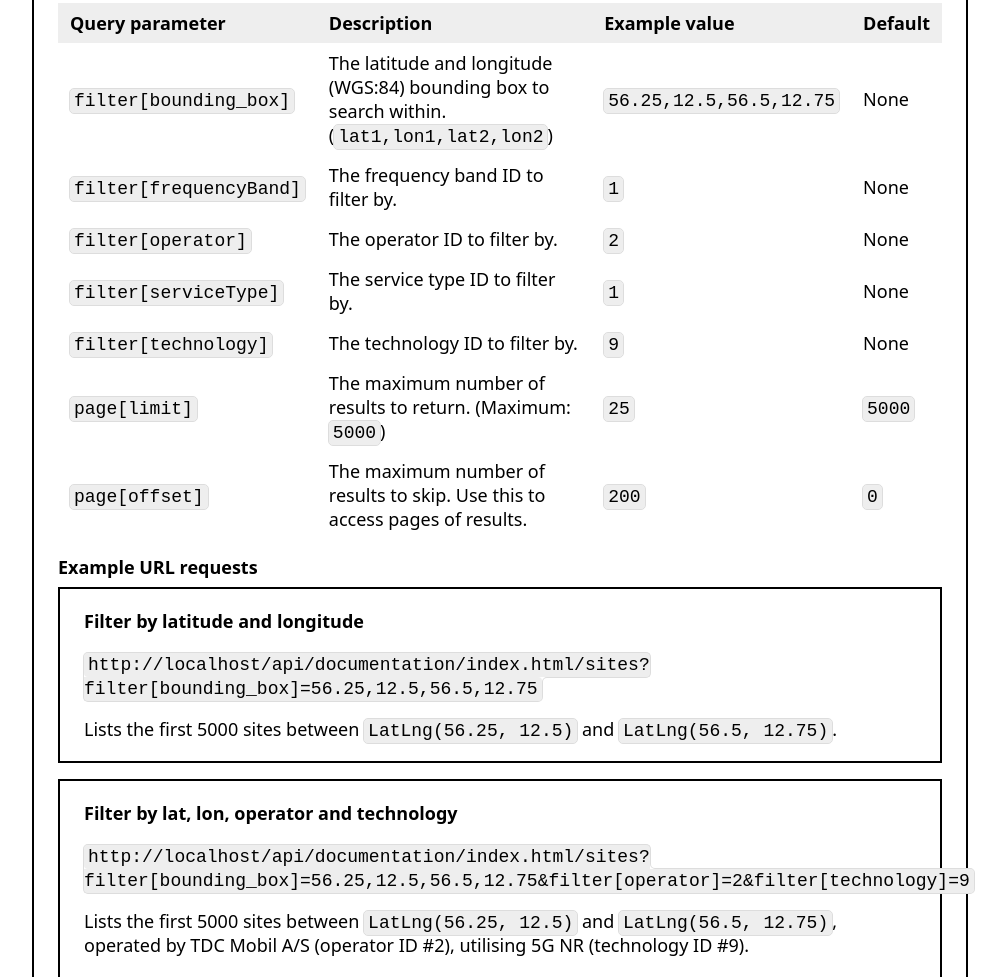
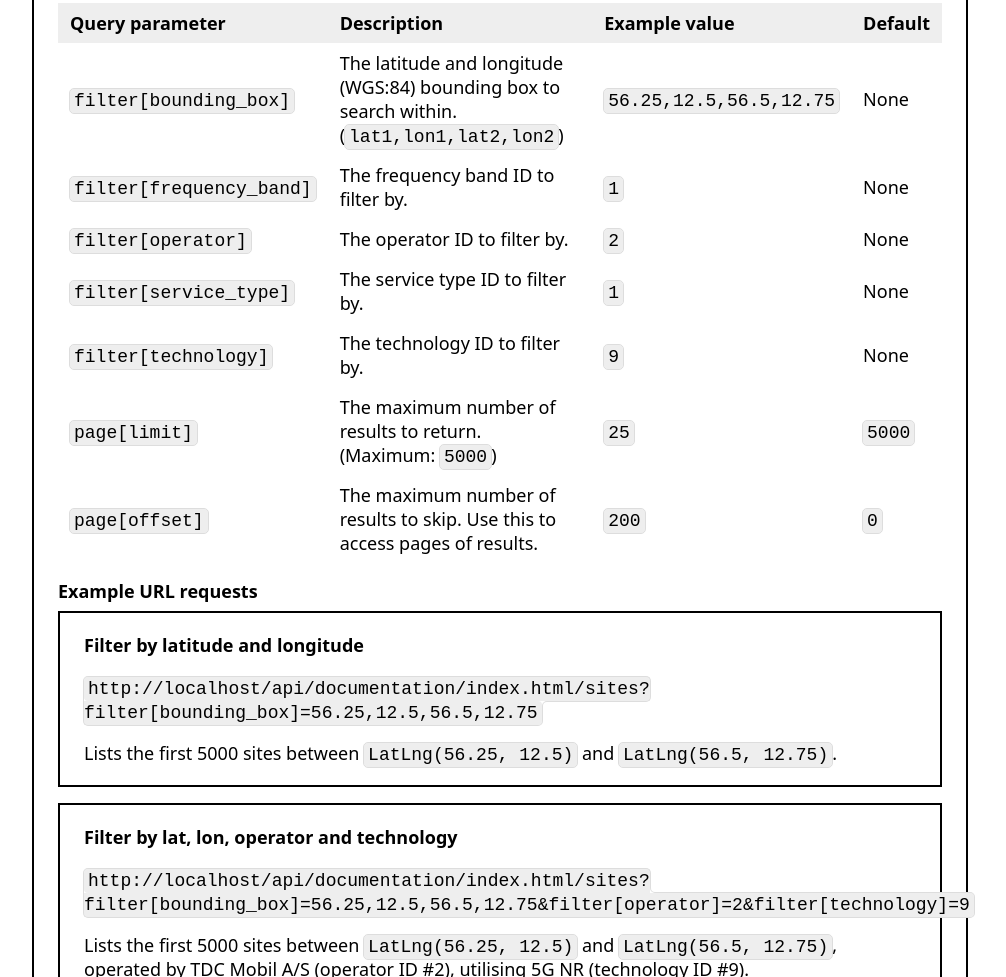
Before and after one commit to davwheat/mastedatabasen-dk-api, a website: page api/documentation/index.html in a window 1280 px wide. Shown: the part 2125-3102 px from the top of the page, without its empty margins (140-1146 px from the left). Drawn offline with Linux system fonts and the light colour scheme.

Commit message:
docs: incorrect filter param names

```diff
--- a/api/documentation/index.html
+++ b/api/documentation/index.html
@@ -570,7 +570,7 @@
               <td>None</td>
             </tr>
             <tr>
-              <td><code>filter[frequencyBand]</code></td>
+              <td><code>filter[frequency_band]</code></td>
               <td>The frequency band ID to filter by.</td>
               <td><code>1</code></td>
               <td>None</td>
@@ -582,7 +582,7 @@
               <td>None</td>
             </tr>
             <tr>
-              <td><code>filter[serviceType]</code></td>
+              <td><code>filter[service_type]</code></td>
               <td>The service type ID to filter by.</td>
               <td><code>1</code></td>
               <td>None</td>
```
